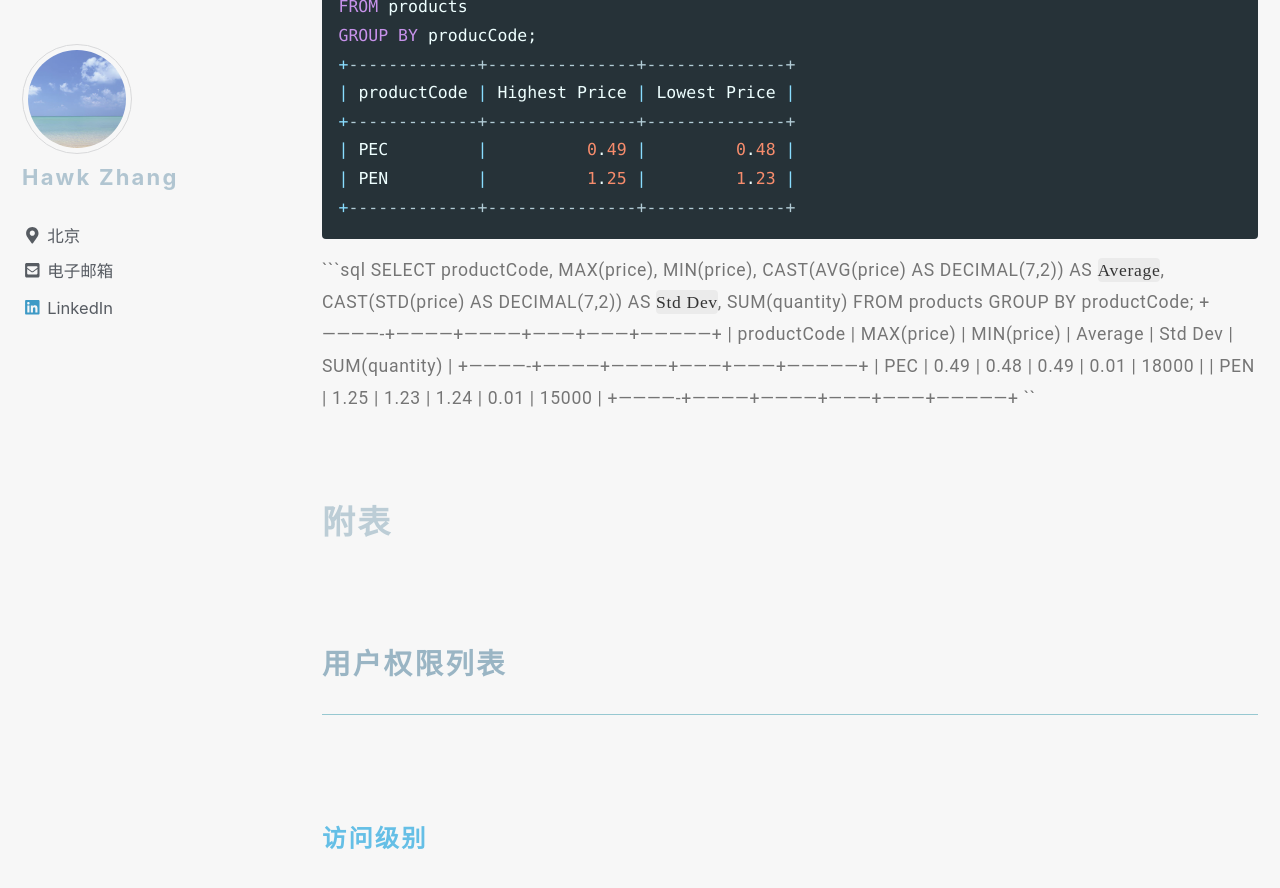
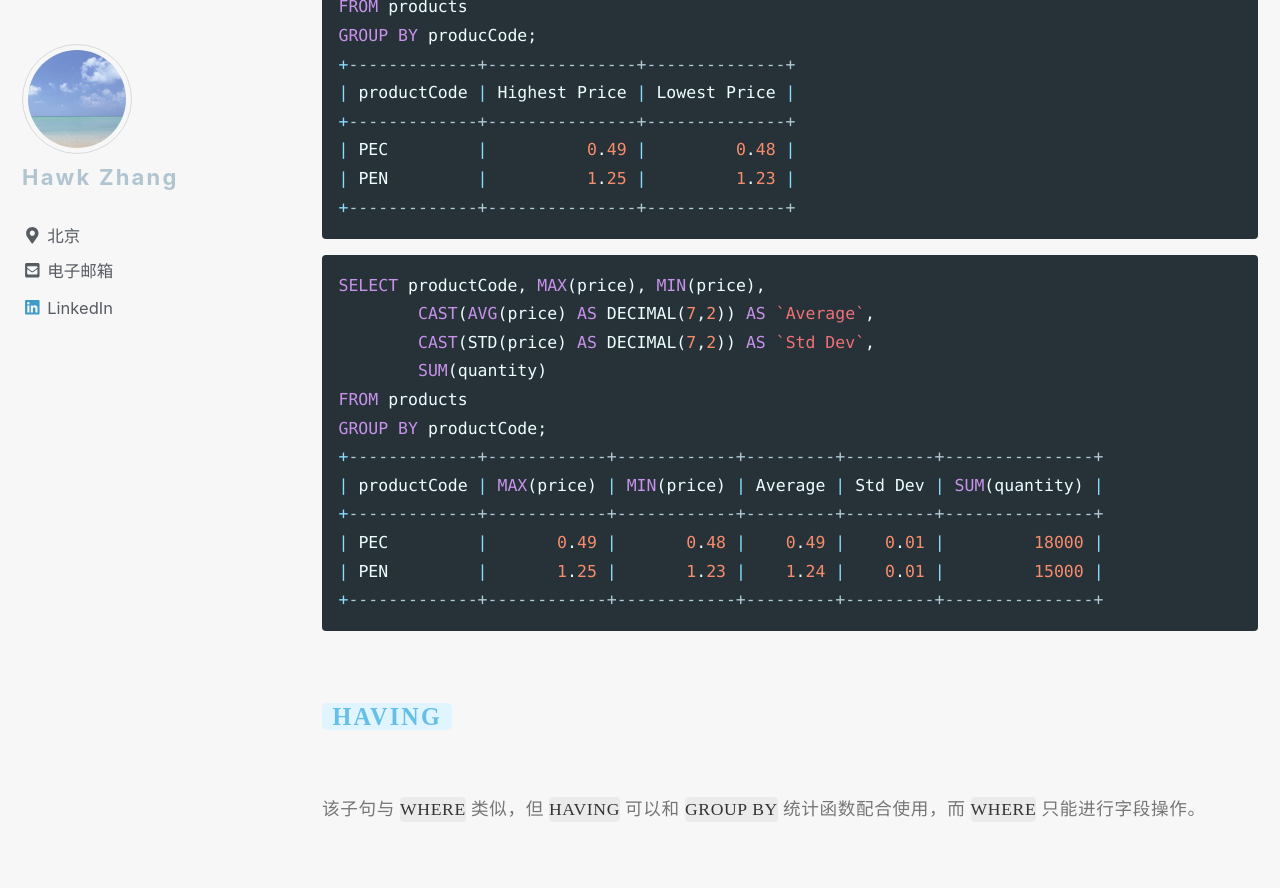
Before and after one commit to narru888/linotes_note, a Jekyll site: the page built from _posts/mysql/2016-04-02-statements.md, in a window 1280 px wide and 900 px high, scrolled down 18936 px. Shown: the top 888 px of the window. Built offline with Jekyll 4.4.1, drawn with Linux system fonts in a browser that asks for light colours; nearby versions of some CDN libraries; a script that is not in the unit is left out.

Commit message:
update on 2018-10-15 11:03:02 CST

````diff
--- a/_posts/mysql/2016-04-02-statements.md
+++ b/_posts/mysql/2016-04-02-statements.md
@@ -778,7 +778,19 @@ GROUP BY productCode;
 | PEC         |       0.49 |       0.48 |    0.49 |    0.01 |         18000 |
 | PEN         |       1.25 |       1.23 |    1.24 |    0.01 |         15000 |
 +-------------+------------+------------+---------+---------+---------------+
-``
+```
+
+
+
+
+#### `HAVING`
+
+该子句与 `WHERE` 类似，但 `HAVING` 可以和 `GROUP BY` 统计函数配合使用，而 `WHERE` 只能进行字段操作。
+
+
+
+
+
 
 
 
````
